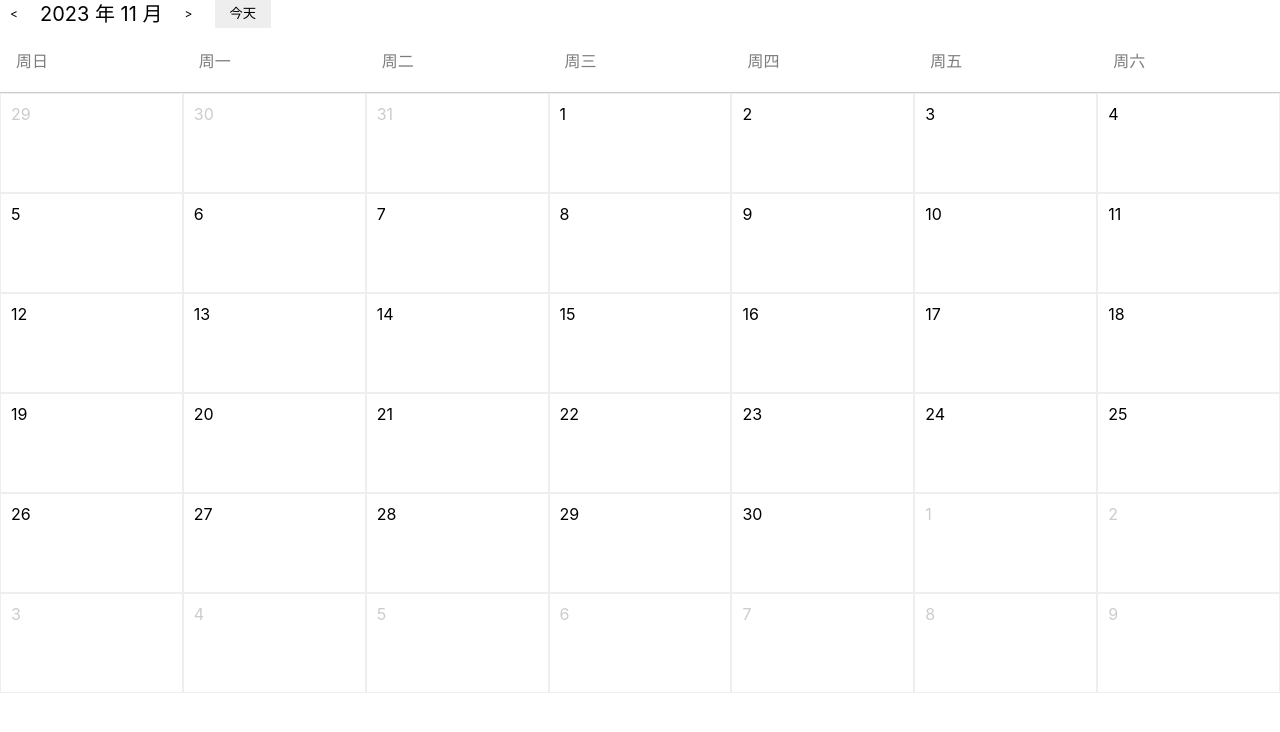
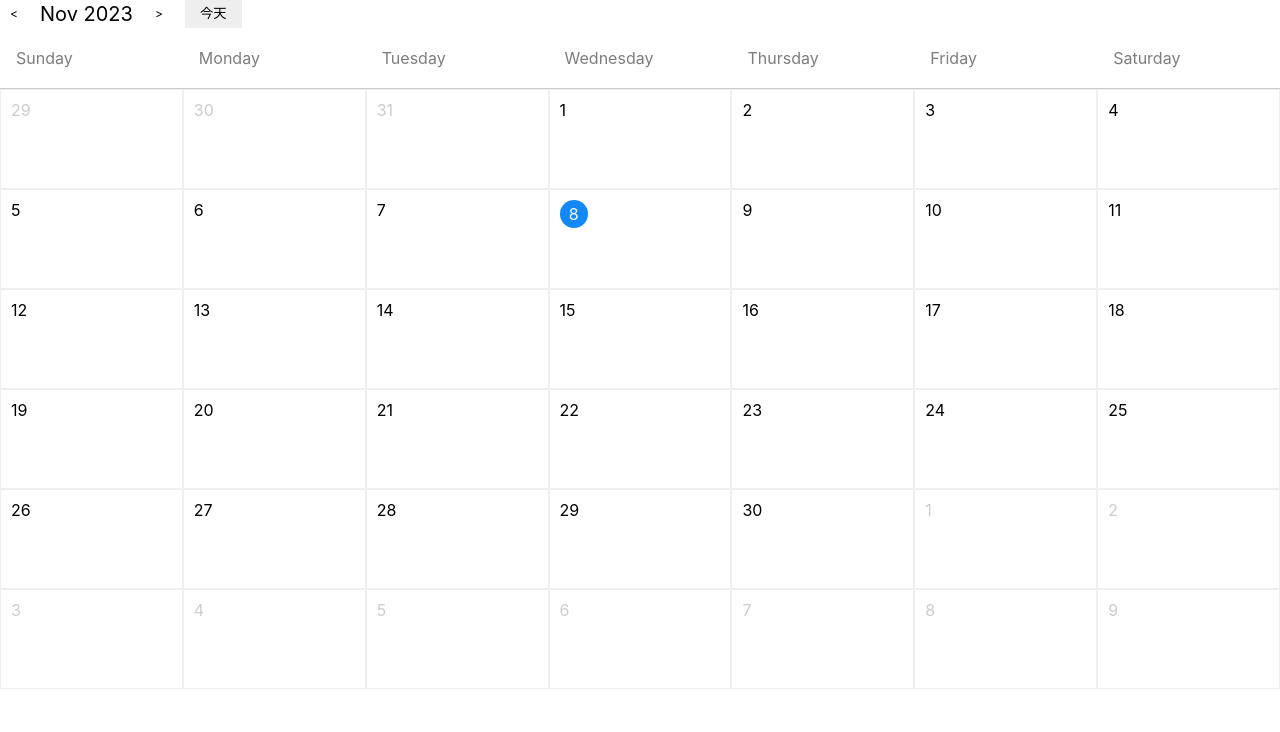
Before and after one commit to leilei405/learn-react, a React (Create React App) app: page / in a window 1280 px wide. Shown: the top 732 px of the page. Built offline with nearby package versions, Linux system fonts and the light colour scheme.

Commit message:
feat: 日期组件封装

```diff
--- a/package.json
+++ b/package.json
@@ -10,6 +10,7 @@
     "@types/node": "^16.18.96",
     "@types/react": "^18.2.75",
     "@types/react-dom": "^18.2.24",
+    "classnames": "^2.5.1",
     "dayjs": "^1.11.10",
     "immer": "^10.0.4",
     "react": "^18.2.0",
--- a/src/App.tsx
+++ b/src/App.tsx
@@ -1,4 +1,5 @@
 import React from "react";
+import dayjs from "dayjs";
 // React Hooks 学习
 // import StateCom from "./testHooks/state";
 // import EffectCom from "./testHooks/effect";
@@ -35,7 +36,6 @@
 // import CalendarDate from "./components/CalendarDate1";
 // 日期第二版
 import Calendar from "./components/Calendar";
-import dayjs from "dayjs";
 
 function App() {
   return (
@@ -62,7 +62,28 @@
       {/* <LaunchCom /> */}
       {/* <Test1Com /> */}
       {/* <CalendarDate /> */}
-      <Calendar value={dayjs("2023-11-8")} />
+      <Calendar
+        value={dayjs("2023-11-8")}
+        locale="en-US"
+        // dateRender={(value) => {
+        //   return (
+        //     <div>
+        //       <p style={{ background: "yellowgreen", height: "300px" }}>
+        //         {value.format("YYYY/MM/DD")}
+        //       </p>
+        //     </div>
+        //   );
+        // }}
+        // dateInnerContent={(value) => {
+        //   return (
+        //     <div>
+        //       <p style={{ background: "yellowgreen", height: "30px" }}>
+        //         {value.format("YYYY/MM/DD")}
+        //       </p>
+        //     </div>
+        //   );
+        // }}
+      />
     </div>
   );
 }
--- /dev/null
+++ b/src/Context/localeContext.tsx
@@ -0,0 +1,11 @@
+import { createContext } from "react";
+
+export interface LocaleContextType {
+  locale: string;
+}
+
+const LocaleContext = createContext<LocaleContextType>({
+  locale: "zh-CN",
+});
+
+export default LocaleContext;
--- a/src/components/Calendar/CalendarHeader.tsx
+++ b/src/components/Calendar/CalendarHeader.tsx
@@ -1,15 +1,37 @@
-import React from "react";
-function CalendarHeader() {
+import React, { FC, useContext } from "react";
+import { Dayjs } from "dayjs";
+import allLocales from "../../locale";
+import context from "../../Context/localeContext";
+
+interface CalendarHeaderProps {
+  curMonth: Dayjs;
+  prevMonthHandler: () => void;
+  nextMonthHandler: () => void;
+  todayHandler: () => void;
+}
+
+const CalendarHeader: FC<CalendarHeaderProps> = (props) => {
+  const { curMonth, prevMonthHandler, nextMonthHandler, todayHandler } = props;
+  const { locale } = useContext(context);
+  const CalendarContext = allLocales[locale];
   return (
     <div className="calendar-header">
       <div className="calendar-header-left">
-        <div className="calendar-header-icon">&lt;</div>
-        <div className="calendar-header-value">2023 年 11 月</div>
-        <div className="calendar-header-icon">&gt;</div>
-        <button className="calendar-header-btn">今天</button>
+        <div className="calendar-header-icon" onClick={prevMonthHandler}>
+          &lt;
+        </div>
+        <div className="calendar-header-value">
+          {curMonth.format(CalendarContext.formatMonth)}
+        </div>
+        <div className="calendar-header-icon" onClick={nextMonthHandler}>
+          &gt;
+        </div>
+        <button className="calendar-header-btn" onClick={todayHandler}>
+          今天
+        </button>
       </div>
     </div>
   );
-}
+};
 
 export default CalendarHeader;
--- a/src/components/Calendar/MonthCalendar.tsx
+++ b/src/components/Calendar/MonthCalendar.tsx
@@ -1,7 +1,15 @@
+import { useContext } from "react";
 import { Dayjs } from "dayjs";
 import { CalendarProps } from ".";
+import csn from "classnames";
+import LocaleContext from "../../Context/localeContext";
+import allLocales from "../../locale";
 
-interface MonthCalendarProps extends CalendarProps {}
+interface MonthCalendarProps extends CalendarProps {
+  selectHandler?: (date: Dayjs) => void;
+  curMonth: Dayjs;
+}
+
 interface DayInfoProps {
   date: Dayjs;
   currentMonth: boolean;
@@ -42,7 +50,13 @@
 }
 
 // 渲染日历
-function renderDays(days: DayInfoProps[]) {
+function renderDays(
+  days: DayInfoProps[],
+  dateRender: MonthCalendarProps["dateRender"],
+  dateInnerContent: MonthCalendarProps["dateInnerContent"],
+  value: Dayjs,
+  selectHandler: MonthCalendarProps["selectHandler"]
+) {
   const rows = [];
   for (let i = 0; i < 6; i++) {
     const row = [];
@@ -54,36 +68,76 @@
             "calendar-month-body-cell " +
             (item.currentMonth ? "calendar-month-body-cell-current" : "")
           }
+          onClick={() => selectHandler?.(item.date)}
         >
-          {item.date.date()}
+          {dateRender ? (
+            dateRender(item.date)
+          ) : (
+            // 定制日期单元格 内容会被添加到单元格内 只在全屏日历模式下生效
+            <div className="calendar-month-body-cell-date">
+              <div
+                className={csn(
+                  "calendar-month-body-cell-date-value",
+                  value.format("YYYY-MM-DD") === item.date.format("YYYY-MM-DD")
+                    ? "calendar-month-body-cell-date-selected"
+                    : ""
+                )}
+              >
+                {item.date.date()}
+              </div>
+              <div className="calendar-month-body-cell-date-content">
+                {dateInnerContent?.(item.date)}
+              </div>
+            </div>
+          )}
         </div>
       );
     }
     rows.push(row);
   }
-  return rows.map((row, idx) => (
-    <div key={`${Math.random()}-${idx}`} className="calendar-month-body-row">
-      {row}
-    </div>
+  return rows.map((row) => (
+    <div className="calendar-month-body-row">{row}</div>
   ));
 }
 
 function MonthCalendar(props: MonthCalendarProps) {
-  const weekList = ["周日", "周一", "周二", "周三", "周四", "周五", "周六"];
+  // 传入到renderDays方法中dateInnerContent, dateRender
+  // value传入到renderDays方法中  实现onChange逻辑
+  const { curMonth, dateInnerContent, dateRender, value, selectHandler } =
+    props;
+  const { locale } = useContext(LocaleContext);
+  const CalendarLocale = allLocales[locale];
 
+  const weekList = [
+    "sunday",
+    "monday",
+    "tuesday",
+    "wednesday",
+    "thursday",
+    "friday",
+    "saturday",
+  ];
   // 获取42天的日期
-  const allDays = getAllDays(props.value);
+  const allDays = getAllDays(curMonth);
 
   return (
     <div className="calendar-month">
       <div className="calendar-month-week-list">
         {weekList.map((week) => (
           <div className="calendar-month-week-list-item" key={week}>
-            {week}
+            {CalendarLocale.week[week]}
           </div>
         ))}
       </div>
-      <div className="calendar-month-body">{renderDays(allDays)}</div>
+      <div className="calendar-month-body">
+        {renderDays(
+          allDays,
+          dateRender,
+          dateInnerContent,
+          value,
+          selectHandler
+        )}
+      </div>
     </div>
   );
 }
--- a/src/components/Calendar/index.scss
+++ b/src/components/Calendar/index.scss
@@ -26,10 +26,26 @@
         &-cell {
             flex: 1;
             border: 1px solid #eee;
-            padding: 10px;
+            // padding: 10px;
             color: #ccc;
+            overflow: hidden;
             &-current {
                 color: black;
+            }
+
+            &-date {
+                padding: 10px;
+
+                &-selected {
+                    background: rgb(20, 136, 245);
+                    width: 28px;
+                    height: 28px;
+                    line-height: 28px;
+                    text-align: center;
+                    color: #fff;
+                    border-radius: 50%;
+                    cursor: pointer;
+                }
             }
         }
 
--- a/src/components/Calendar/index.tsx
+++ b/src/components/Calendar/index.tsx
@@ -1,19 +1,100 @@
-import React, { FC } from "react";
-import { Dayjs } from "dayjs";
+import React, { CSSProperties, FC, ReactNode, useState } from "react";
+import dayjs, { Dayjs } from "dayjs";
+import csn from "classnames";
 import MonthCalendar from "./MonthCalendar";
 import CalendarHeader from "./CalendarHeader";
+import LocaleContext from "../../Context/localeContext";
 import "./index.scss";
 
 export interface CalendarProps {
   value: Dayjs;
+  // style和className用于修改Calendar组件外层容器的样式
+  style?: CSSProperties;
+  className?: string | string[];
+
+  // 定制日期显示 会完全覆盖日期单元格
+  dateRender?: (date: Dayjs) => ReactNode;
+
+  // 定制日期单元格 内容会被添加到单元格内 只在全屏日历模式下生效
+  dateInnerContent?: (currentDate: Dayjs) => ReactNode;
+
+  // 日期国际化
+  locale?: string;
+
+  // change事件
+  onChange?: (date: Dayjs) => void;
 }
 
 const Calendar: FC<CalendarProps> = (props) => {
+  const {
+    className,
+    style,
+    locale,
+    value,
+    onChange,
+    dateInnerContent,
+    dateRender,
+  } = props;
+  const classNames = csn("calendar", className);
+  const [curValue, setCurValue] = useState<Dayjs>(value);
+  const [curMonth, setCurMonth] = useState<Dayjs>(value);
+
+  // 改变时间
+  function changeDate(date: Dayjs) {
+    setCurValue(date);
+    setCurMonth(date);
+    onChange?.(date);
+  }
+
+  // 点击日期单元格
+  function selectHandler(date: Dayjs) {
+    // setCurValue(date);
+    // onChange?.(date);
+    changeDate(date);
+  }
+
+  // 点击日期切换月份到上个月
+  function prevMonthHandler() {
+    // setCurMonth((prev) => prev.subtract(1, "month"));
+    setCurMonth(curMonth.add(1, "month"));
+  }
+
+  // 点击日期切换月份到下个月
+  function nextMonthHandler() {
+    // setCurMonth((prev) => prev.add(1, "month"));
+    setCurMonth(curMonth.add(1, "month"));
+  }
+
+  // 点击今天
+  function todayHandler() {
+    const date = dayjs(Date.now());
+    changeDate(date);
+    // setCurValue(date);
+    // setCurMonth(date);
+    // onChange?.(date);
+  }
+
   return (
-    <div className="calendar">
-      <CalendarHeader />
-      <MonthCalendar {...props} />
-    </div>
+    <LocaleContext.Provider
+      value={{
+        locale: locale || navigator.language,
+      }}
+    >
+      <div className={classNames} style={style}>
+        <CalendarHeader
+          todayHandler={todayHandler}
+          prevMonthHandler={prevMonthHandler}
+          curMonth={curMonth}
+          nextMonthHandler={nextMonthHandler}
+        />
+        <MonthCalendar
+          {...props}
+          value={curValue}
+          curMonth={curMonth}
+          selectHandler={selectHandler}
+        />
+      </div>
+    </LocaleContext.Provider>
   );
 };
 
--- /dev/null
+++ b/src/locale/en-US.ts
@@ -0,0 +1,32 @@
+import { CalendarType } from "./type";
+
+const CalendarLocale: CalendarType = {
+    formatYear: 'YYYY',
+    formatMonth: 'MMM YYYY',
+    today: 'Today',
+    month: {
+        January: 'January',
+        February: 'February',
+        March: 'March',
+        April: 'April',
+        May: 'May',
+        June: 'June',
+        July: 'July',
+        August: 'August',
+        September: 'September',
+        October: 'October',
+        November: 'November',
+        December: 'December',
+    },
+    week: {
+        monday: 'Monday',
+        tuesday: 'Tuesday',
+        wednesday: 'Wednesday',
+        thursday: 'Thursday',
+        friday: 'Friday',
+        saturday: 'Saturday',
+        sunday: 'Sunday',
+    },
+}
+
+export default CalendarLocale;
--- /dev/null
+++ b/src/locale/index.ts
@@ -0,0 +1,10 @@
+import zhCN from "./zh-CN";
+import enUS from "./en-US";
+import { CalendarType } from "./type"
+
+const allLocales: Record<string, CalendarType>= {
+    'zh-CN': zhCN,
+    'en-US': enUS
+}
+
+export default allLocales;
--- /dev/null
+++ b/src/locale/type.ts
@@ -0,0 +1,31 @@
+// 日期组件的国际化配置
+export interface CalendarType {
+    formatYear: string;
+    formatMonth: string;
+    today: string;
+    month: {
+        January: string;
+        February: string;
+        March: string;
+        April: string;
+        May: string;
+        June: string;
+        July: string;
+        August: string;
+        September: string;
+        October: string;
+        November: string;
+        December: string;
+        // Record 同时该对象还可以包含
+        // 其他任意的键值对，键为字符串，值为任意类型
+    } & Record<string, any>;
+    week: {
+        monday: string;
+        tuesday: string;
+        wednesday: string;
+        thursday: string;
+        friday: string;
+        saturday: string;
+        sunday: string;
+    } & Record<string, any>
+}
--- /dev/null
+++ b/src/locale/zh-CN.ts
@@ -0,0 +1,32 @@
+import { CalendarType } from "./type";
+
+const CalendarLocale: CalendarType = {
+    formatYear: 'YYYY 年',
+    formatMonth: 'YYYY 年 MM 月',
+    today: '今天',
+    month: {
+        January: '一月',
+        February: '二月',
+        March: '三月',
+        April: '四月',
+        May: '五月',
+        June: '六月',
+        July: '七月',
+        August: '八月',
+        September: '九月',
+        October: '十月',
+        November: '十一月',
+        December: '十二月',
+    },
+    week: {
+        monday: '周一',
+        tuesday: '周二',
+        wednesday: '周三',
+        thursday: '周四',
+        friday: '周五',
+        saturday: '周六',
+        sunday: '周日',
+    }
+}
+
+export default CalendarLocale;
```
Also changed, not shown: 1 other file (tests, documents, lock files or other folders).
